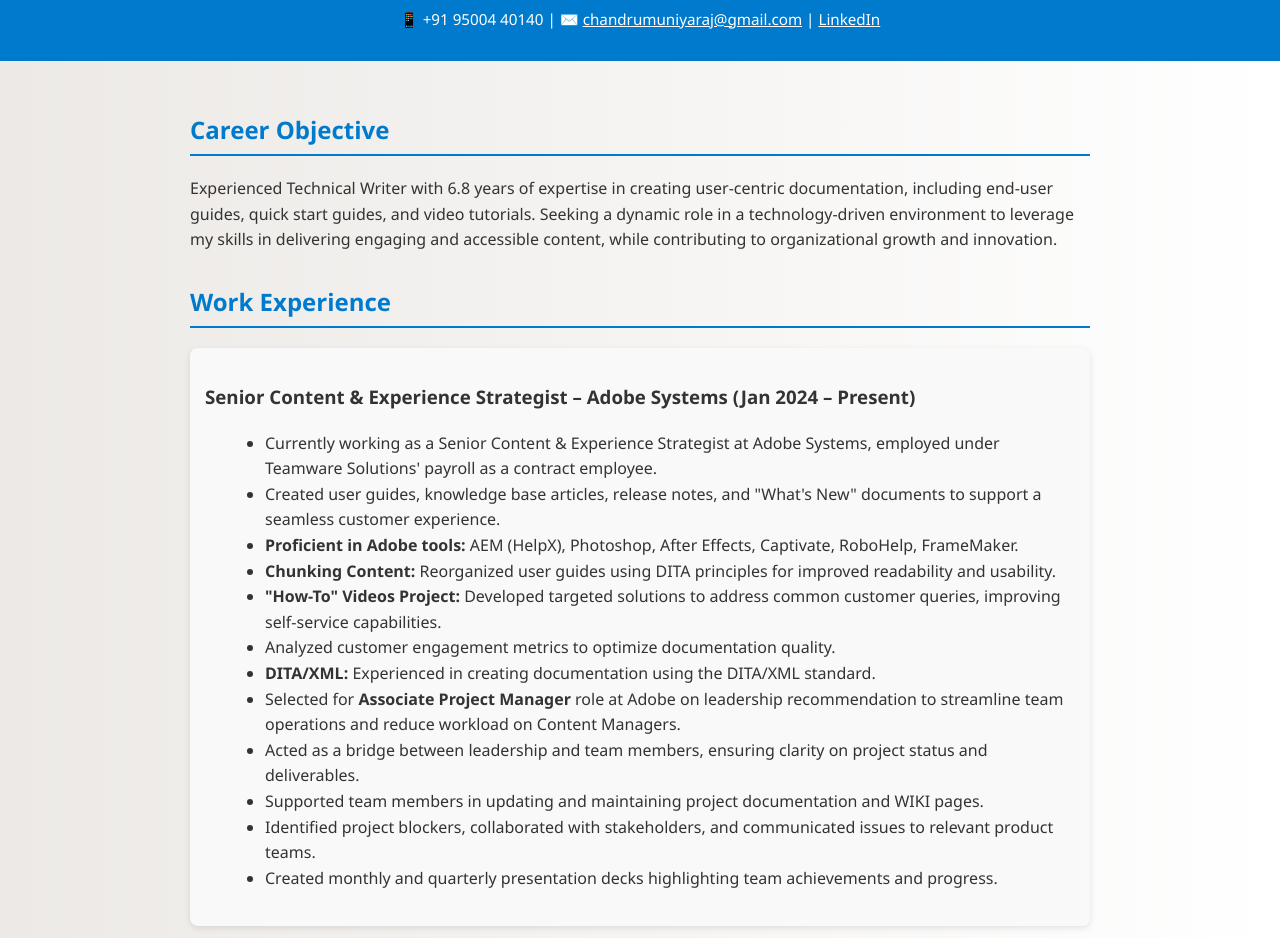
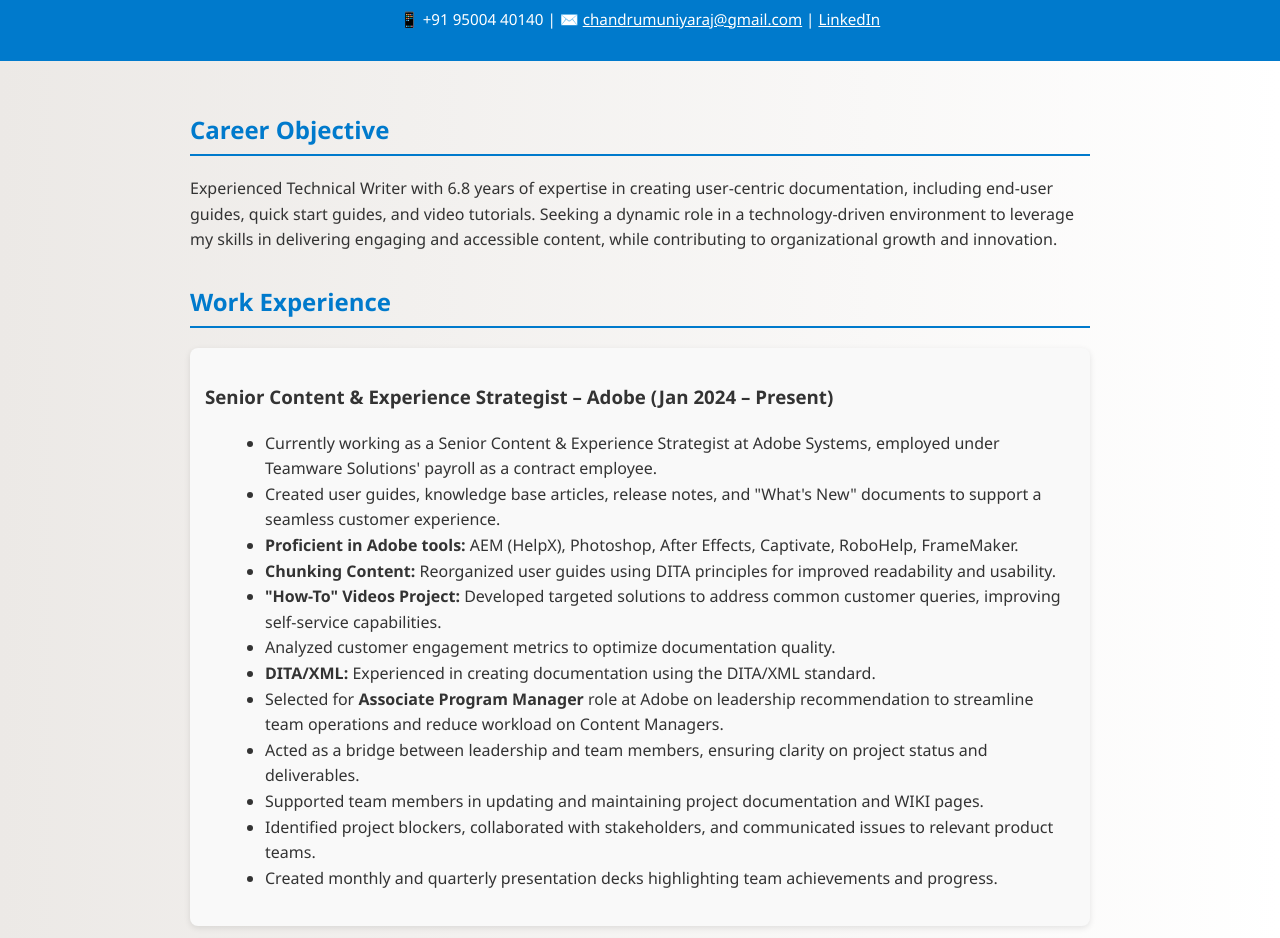
Before and after one commit to chandru-raj/Chandru-Technical-Writer, a plain HTML site: page index.html in a window 1280 px wide. Shown: the part 128-1066 px from the top of the page. Drawn offline with Linux system fonts and the light colour scheme.

Commit message:
Update index.html
Signed-off-by: chandru-raj <chandrumuniyaraj@gmail.com>

```diff
--- a/index.html
+++ b/index.html
@@ -85,7 +85,7 @@
 
     <h2>Work Experience</h2>
     <div class="card">
-      <h3>Senior Content & Experience Strategist – Adobe Systems (Jan 2024 – Present)</h3>
+      <h3>Senior Content & Experience Strategist – Adobe (Jan 2024 – Present)</h3>
       <ul>
         <li>Currently working as a Senior Content & Experience Strategist at Adobe Systems, employed under Teamware Solutions' payroll as a contract employee.</li>
         <li>Created user guides, knowledge base articles, release notes, and "What's New" documents to support a seamless customer experience.</li>
@@ -94,7 +94,7 @@
         <li><b>"How-To" Videos Project:</b> Developed targeted solutions to address common customer queries, improving self-service capabilities.</li>
         <li>Analyzed customer engagement metrics to optimize documentation quality.</li>
         <li><b>DITA/XML:</b> Experienced in creating documentation using the DITA/XML standard.</li>
-        <li>Selected for <b>Associate Project Manager</b> role at Adobe on leadership recommendation to streamline team operations and reduce workload on Content Managers.</li>
+        <li>Selected for <b>Associate Program Manager</b> role at Adobe on leadership recommendation to streamline team operations and reduce workload on Content Managers.</li>
         <li>Acted as a bridge between leadership and team members, ensuring clarity on project status and deliverables.</li>
         <li>Supported team members in updating and maintaining project documentation and WIKI pages.</li>
         <li>Identified project blockers, collaborated with stakeholders, and communicated issues to relevant product teams.</li>
```
